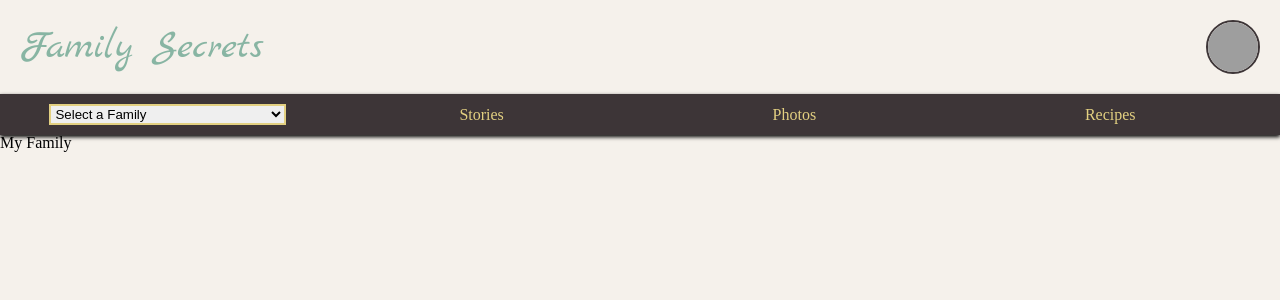
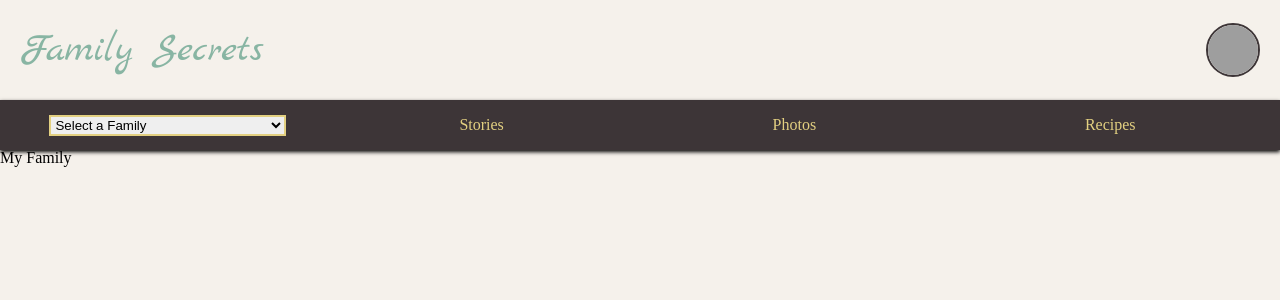
Before and after one commit to dylhof/family-secrets, a React (Create React App) app: page / in a window 1280 px wide. Shown: the top 300 px of the page. Built offline with nearby package versions, Linux system fonts and the light colour scheme; grey boxes are pictures that could not be loaded; a web font is replaced by a local one.

Commit message:
Update grid sizes to be px for header and nav to add stability

```diff
--- a/src/styles/App.scss
+++ b/src/styles/App.scss
@@ -4,7 +4,7 @@ body {
 
 .App {
   display: grid;
-  grid-template-rows: .5fr .2fr 1fr;
+  grid-template-rows: 100px 50px 1fr;
   grid-template-areas:
     'header',
     'navbar',
```
